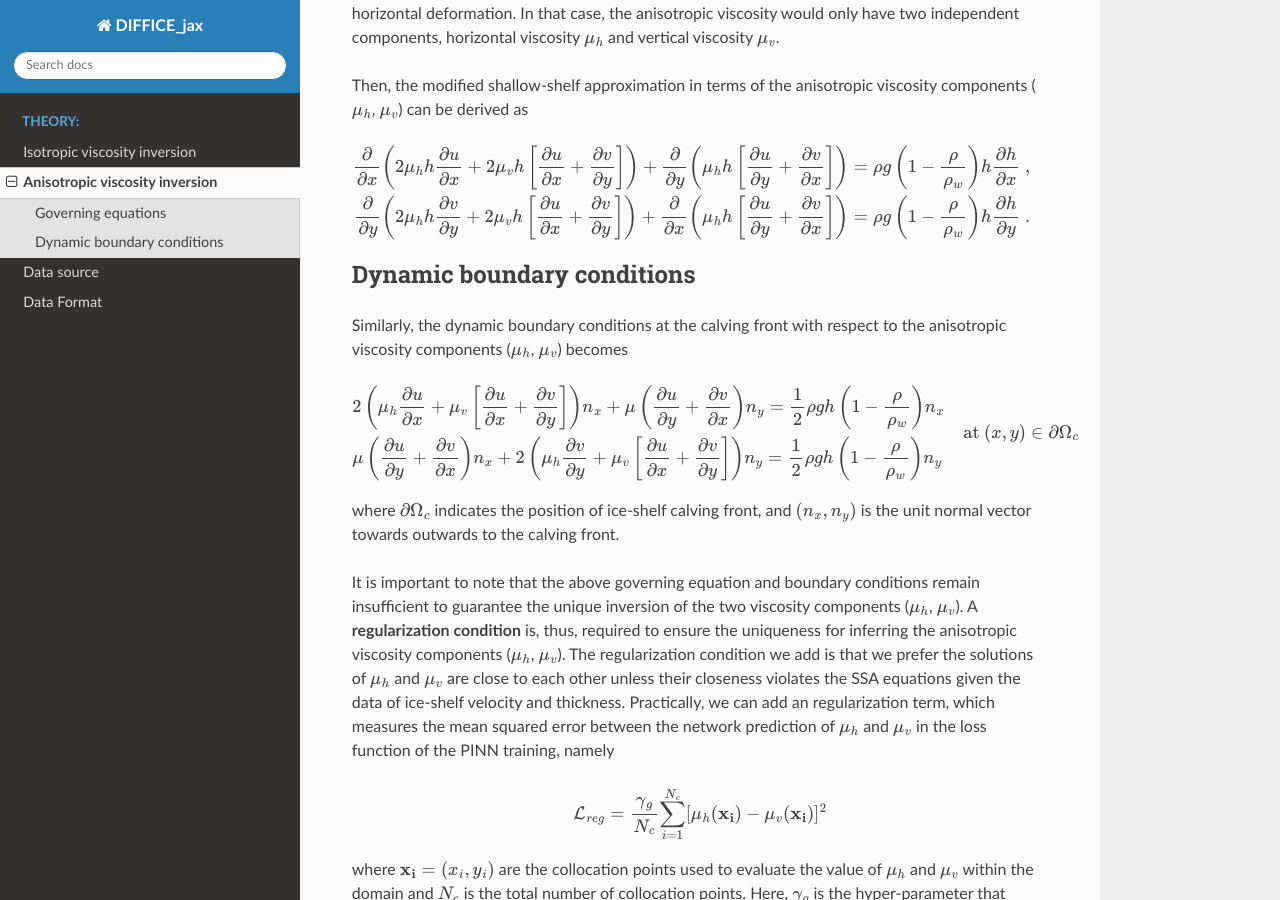
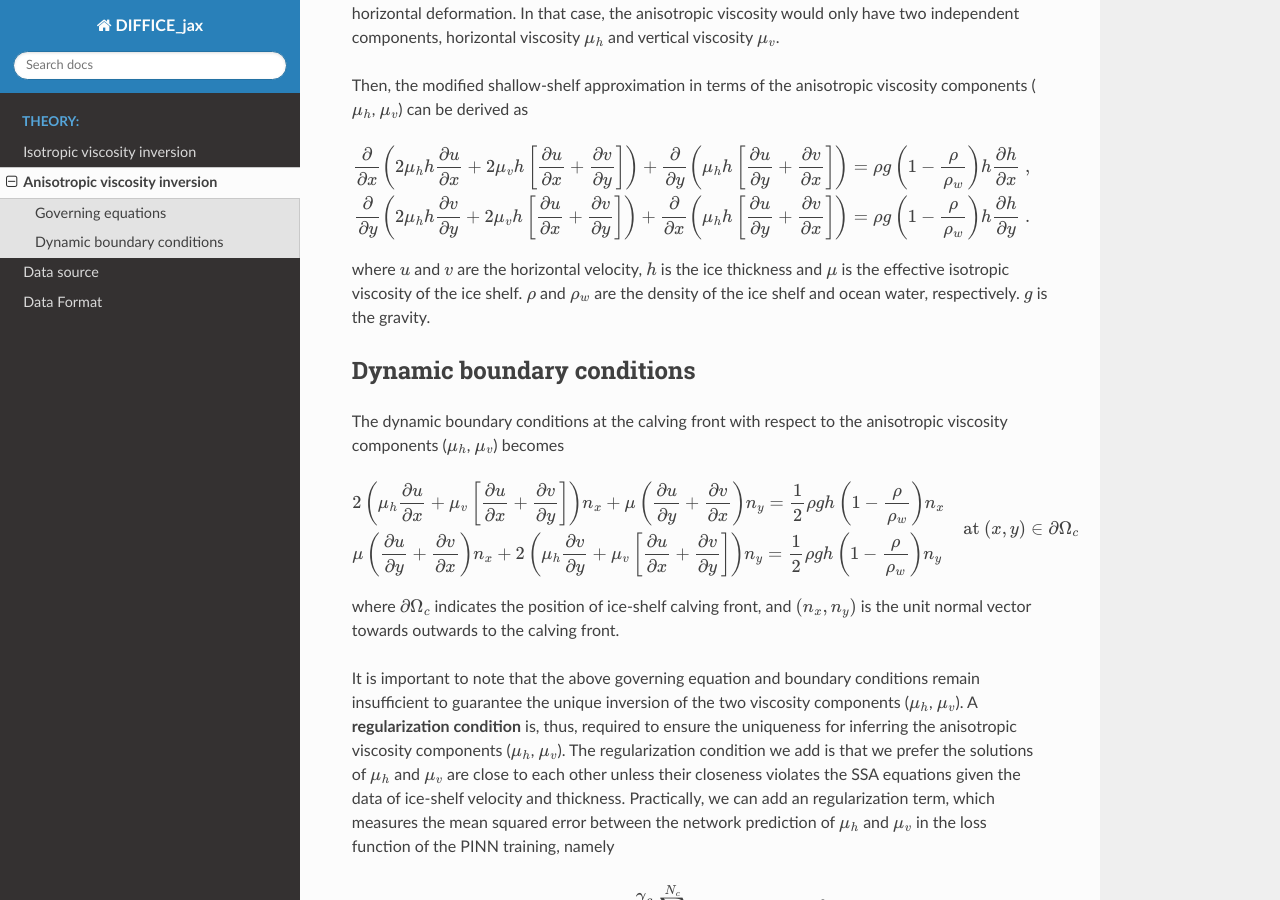
Before and after one commit to YaoGroup/DIFFICE_jax, a Sphinx documentation site: the page built from docs/source/Anisotropic.md, in a window 1280 px wide and 900 px high, scrolled down 430 px. Built offline with Sphinx 7.4.7 and the Read the Docs theme 3.1.0, drawn with Linux system fonts in a browser that asks for light colours.

Commit message:
Update Anisotropic.md

```diff
--- a/docs/source/Anisotropic.md
+++ b/docs/source/Anisotropic.md
@@ -21,10 +21,11 @@ $$\begin{eqnarray}
 	 \frac{\partial} {\partial y}\left(2 {\mu_h} h \frac{\partial  v}{\partial y} + 2 {\mu_v} h \left[\frac{\partial  u}{\partial x}  + \frac{\partial  v}{\partial y} \right]  \right)
   +\frac{\partial} {\partial x} \left({\mu_h} h \left[\frac{\partial  u}{\partial y}  + \frac{\partial  v}{\partial x} \right]  \right)  = \rho g \left(1-{\frac{\rho}{\rho_w}}\right)h\frac{\partial h}{\partial y}\ .   \qquad
 \end{eqnarray}$$
+where $u$ and $v$ are the horizontal velocity, $h$ is the ice thickness and $\mu$ is the effective isotropic viscosity of the ice shelf. $\rho$ and $\rho_w$ are the density of the ice shelf and ocean water, respectively. $g$ is the gravity.
 
 ## Dynamic boundary conditions
 
-Similarly, the dynamic boundary conditions at the calving front with respect to the anisotropic viscosity components ($\mu_h$, $\mu_v$) becomes
+The dynamic boundary conditions at the calving front with respect to the anisotropic viscosity components ($\mu_h$, $\mu_v$) becomes
 
 $$\begin{array}{l}
 \displaystyle 2\left({\mu_h}\frac{\partial u}{\partial x} + {\mu_v} \left[ \frac{\partial u}{\partial x} + \frac{\partial v}{\partial y} \right] \right) n_x
```
